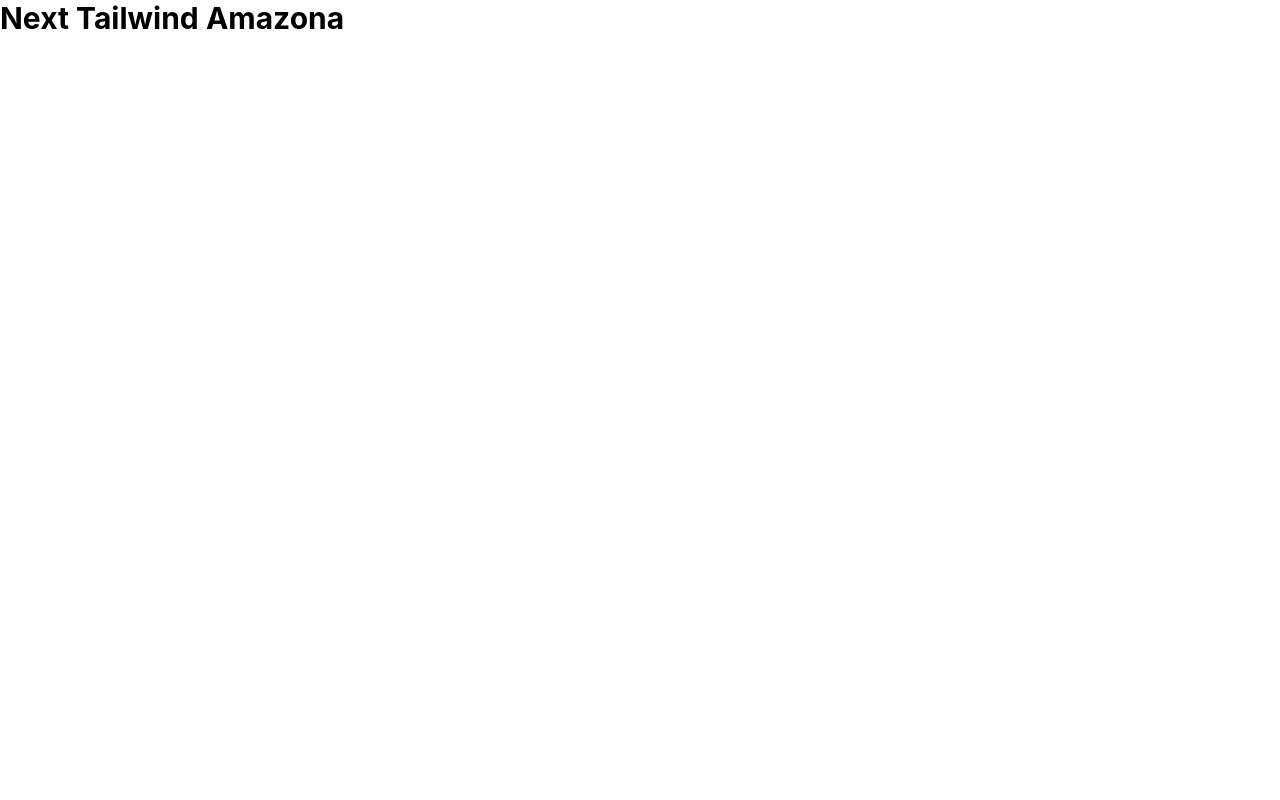
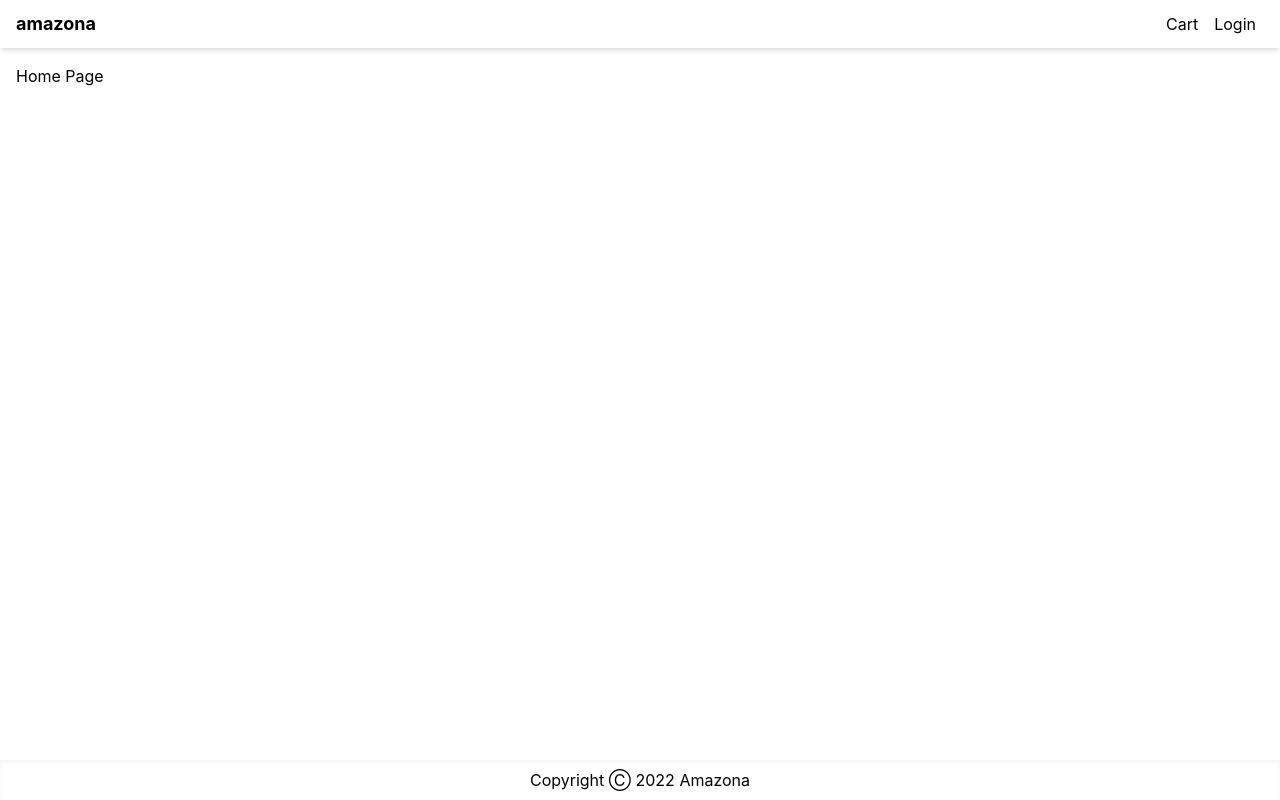
Before and after one commit to illuminateor/amazona, a Next.js app: page / in a window 1280 px wide. Built offline with nearby package versions, Linux system fonts and the light colour scheme.

Commit message:
Add layout

```diff
--- /dev/null
+++ b/components/Layout.js
@@ -0,0 +1,36 @@
+import Head from 'next/head'
+import Link from 'next/link'
+import React from 'react'
+
+export default function Layout({ title, children }) {
+  return (
+    <>
+      <Head>
+        <title>{title ? title + ' - Amazona' : 'Amazona'}</title>
+        <meta name="description" content="Ecommerce Website" />
+        <link rel="icon" href="/favicon.ico" />
+      </Head>
+      <div className="flex min-h-screen flex-col justify-between">
+        <header>
+          <nav className="flex h-12 items-center px-4 justify-between shadow-md">
+            <Link href="/">
+              <a className="text-lg font-bold">amazona</a>
+            </Link>
+            <div>
+              <Link href="/cart">
+                <a className="p-2">Cart</a>
+              </Link>
+              <Link href="/login">
+                <a className="p-2">Login</a>
+              </Link>
+            </div>
+          </nav>
+        </header>
+        <main className="container m-auto mt-4 px-4 ">{children}</main>
+        <footer className="flex justify-center items-center h-10 shadow-inner">
+          <p>Copyright Ⓒ 2022 Amazona</p>
+        </footer>
+      </div>
+    </>
+  )
+}
--- a/pages/index.js
+++ b/pages/index.js
@@ -1,14 +1,5 @@
-import Head from 'next/head'
+import Layout from '../components/Layout'
 
 export default function Home() {
-  return (
-    <div>
-      <Head>
-        <title>Create Next App</title>
-        <meta name="description" content="Generated by create next app" />
-        <link rel="icon" href="/favicon.ico" />
-      </Head>
-      <h1 className="text-3xl font-bold">Next Tailwind Amazona</h1>
-    </div>
-  )
+  return <Layout title="Home Page">Home Page</Layout>
 }
```
Also changed, not shown: .eslintrc.json.
